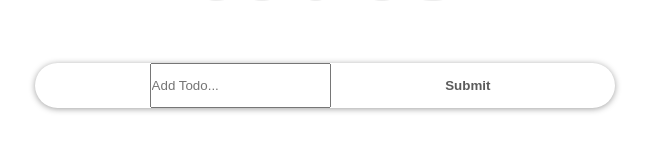
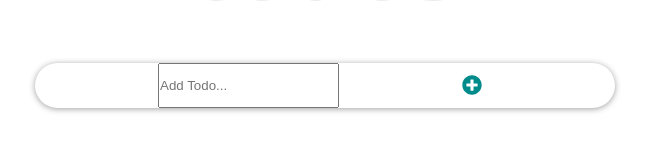
Before and after one commit to freddykaberuka/micro-todo, a React (Create React App) app: page / in a window 1280 px wide. Shown: the part 233-384 px from the top of the page, without its empty margins (315-964 px from the left). Built offline with nearby package versions, Linux system fonts and the light colour scheme.

Commit message:
add svg and properties

```diff
--- a/package.json
+++ b/package.json
@@ -9,6 +9,7 @@
     "node-sass": "^7.0.3",
     "react": "^18.2.0",
     "react-dom": "^18.2.0",
+    "react-icons": "^4.4.0",
     "react-scripts": "5.0.1",
     "uuid": "^9.0.0",
     "web-vitals": "^2.1.4"
--- a/src/App.css
+++ b/src/App.css
@@ -62,3 +62,8 @@ body {
   outline: none;
   border: none;
 }
+.input-submit svg {
+  color: darkcyan;
+  font-size: 20px;
+  margin-top: 2px;
+}
--- a/src/components/InputTodo.js
+++ b/src/components/InputTodo.js
@@ -1,4 +1,5 @@
 import React, { Component } from "react"
+import { FaPlusCircle } from "react-icons/fa"
 
 class InputTodo extends Component {
 state = {
@@ -27,7 +28,7 @@ handleSubmit = e => {
         value={this.state.title}
         name="title"
         onChange={this.onChange}/>
-        <button className="input-submit">Submit</button>
+        <button className="input-submit"><FaPlusCircle style={{ color: "darkcyan", fontSize: "20px", marginTop: "2px" }}/></button>
       </form>
     )
   }
--- a/src/components/TodoItem.js
+++ b/src/components/TodoItem.js
@@ -1,5 +1,6 @@
 import React, { Component, useState, useEffect } from 'react'
 import styles from "./TodoItem.module.css"
+import { FaTrash } from "react-icons/fa"
 
 function TodoItem(props) {
 const completedStyle = {
@@ -35,7 +36,7 @@ useEffect(()=>{
           <div onDoubleClick = {handleEditing} style={viewMode}>
           <input type="checkbox" checked={completed} onChange={() => props.handleChangeProps(id)}
           className={styles.checkbox}/>
-          <button onClick = {()=>props.deleteTodoProps(id)}>Delete</button> <span style={completed ? completedStyle : null}>{title}</span>
+          <button onClick = {()=>props.deleteTodoProps(id)}><FaTrash style={{ color: "orangered", fontSize: "16px" }}/></button> <span style={completed ? completedStyle : null}>{title}</span>
           </div>
           <input type="text" className={styles.textInput} style={editMode} value={title} onChange={e => {
             props.setUpdate(e.target.value, id)
```
Also changed, not shown: 1 other file (tests, documents, lock files or other folders).
